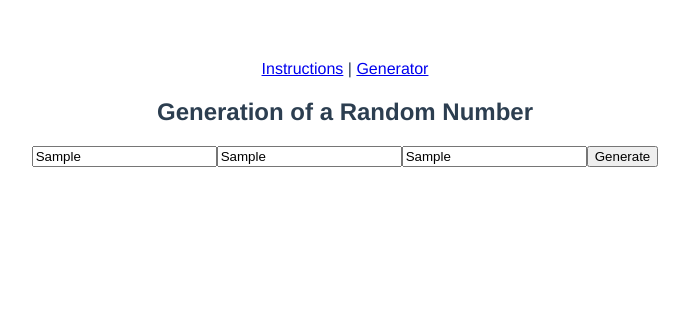
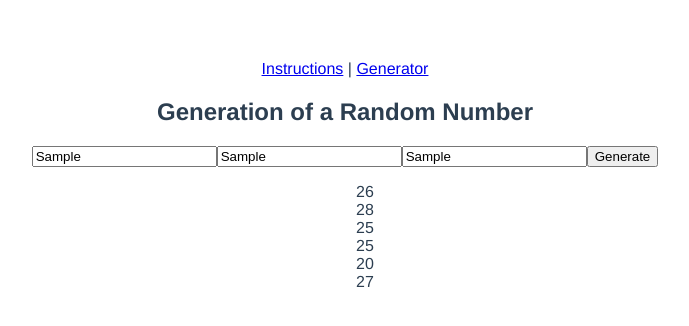
Before and after one commit to odax/vue-practical, a Vue app: page /generator in a window 1280 px wide. Both pictures are taken after typing "Sample", "Sample", "Sample" into the empty fields and a click on the button "Generate". Shown: the top 326 px of the page, without its empty margins (295-984 px from the left). Built offline with nearby package versions, Linux system fonts and the light colour scheme.

Commit message:
added display of results

```diff
--- a/src/components/RandomGenerator.vue
+++ b/src/components/RandomGenerator.vue
@@ -5,6 +5,11 @@
     <input id="count" v-model.number="count"/>
     <button id="btn" @click="generate(6, 20, 30)">Generate</button>
     <ul id="results">
+      <div v-if="results">
+        <div v-for="result in results">
+          {{result}}
+        </div>
+      </div>
     </ul>
   </div>
 </template>
```
